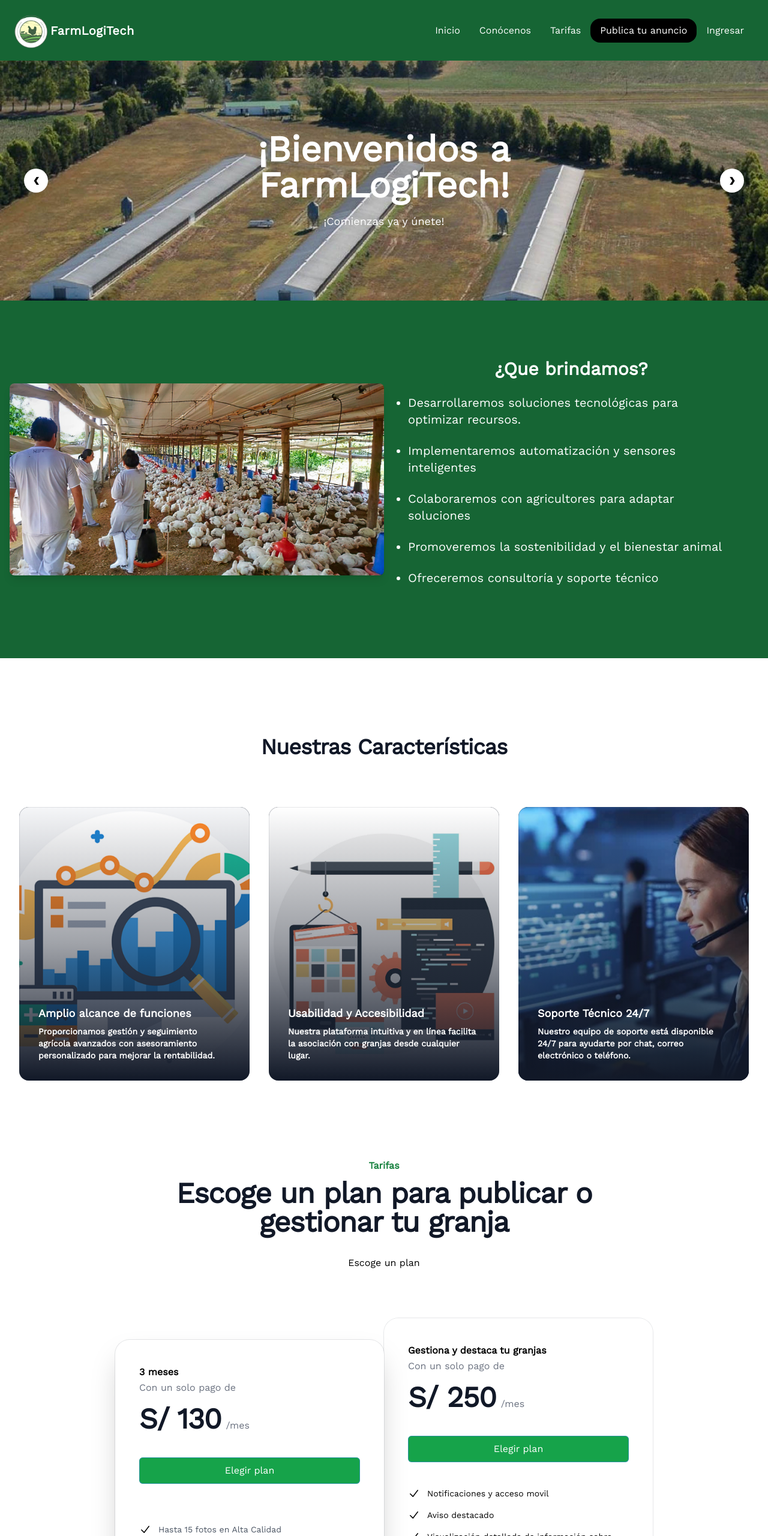
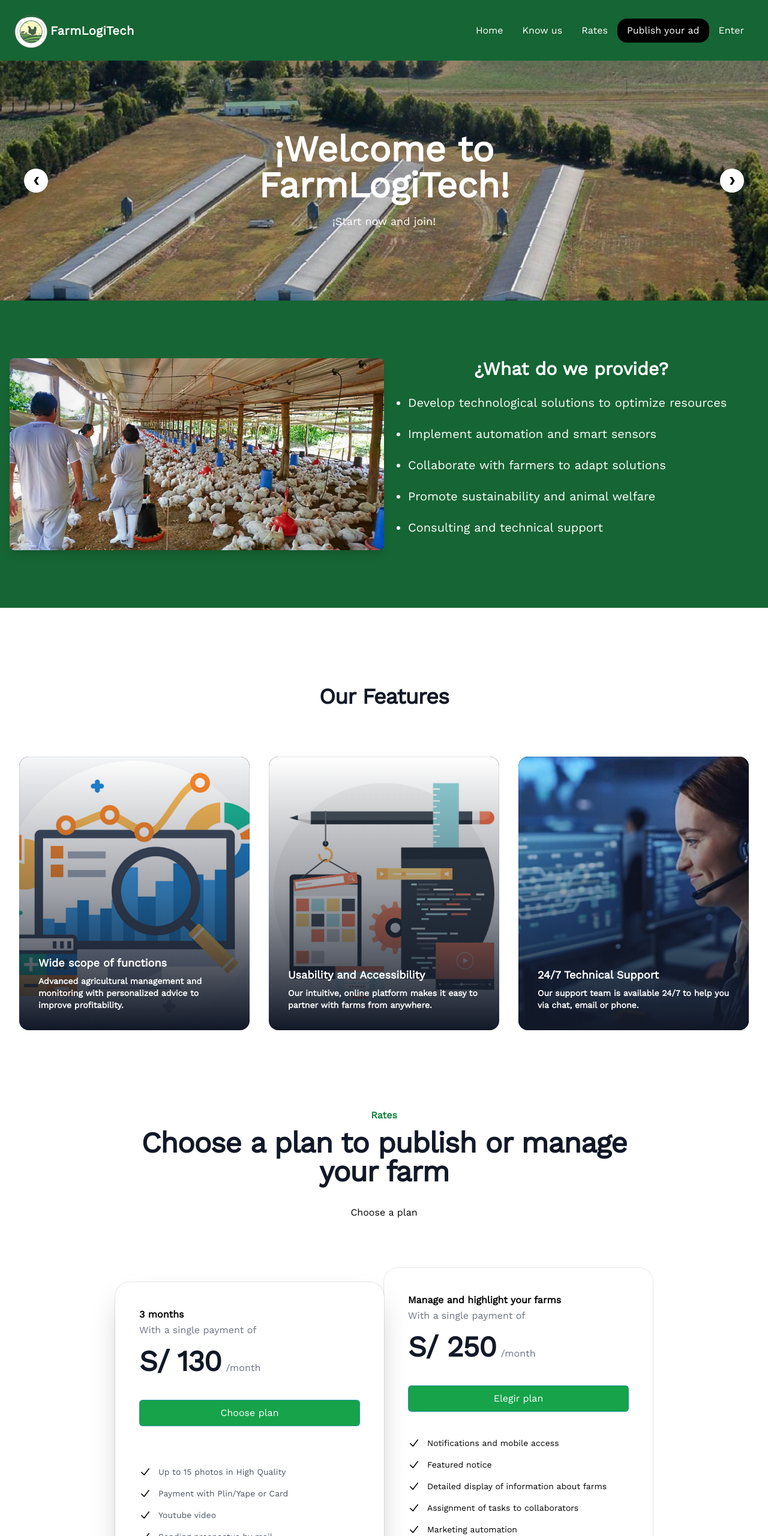
Before and after one commit to Aplicaciones-Web-WX55-Group-S-del-Softw/landing-page, a website: page docs/index.html in a window 1280 px wide. Shown: the top 2560 px of the page at 60% size. Drawn offline with nearby package versions, Linux system fonts and the light colour scheme.

Commit message:
Translate language to EN

```diff
--- a/docs/index.html
+++ b/docs/index.html
@@ -1,5 +1,5 @@
 <!DOCTYPE html>
-<html lang="es">
+<html lang="en">
 
 <head>
     <meta charset="UTF-8">
@@ -84,15 +84,15 @@
                 <nav>
                     <ul class="md:flex items-center justify-between text-base pt-4 md:pt-0 text-white">
                         <li><a class="inline-block no-underline hover:text-black hover:underline py-2 px-4"
-                                href="#">Inicio</a></li>
+                                href="#">Home</a></li>
                         <li><a class="inline-block no-underline hover:text-black hover:underline py-2 px-4"
-                                href="#">Conócenos</a></li>
+                                href="#">Know us</a></li>
                         <li><a class="inline-block no-underline hover:text-black hover:underline py-2 px-4"
-                                href="#">Tarifas</a></li>
-                        <li><button><a class="inline-block bg-black rounded-2xl text-white py-2 px-4" href="#">Publica
-                                    tu anuncio</a></button></li>
+                                href="#">Rates</a></li>
+                        <li><button><a class="inline-block bg-black rounded-2xl text-white py-2 px-4" href="#">Publish your ad
+                        </a></button></li>
                         <li><a class="inline-block no-underline hover:text-black hover:underline py-2 px-4"
-                                href="#">Ingresar</a></li>
+                                href="#">Enter</a></li>
                     </ul>
                 </nav>
             </div>
@@ -118,8 +118,8 @@
                         <img src="img/img-galpon.jpg" alt="galpon-1" class="w-full">
                         <div
                             class="text-white text-center absolute top-1/2 left-1/2 transform -translate-x-1/2 -translate-y-1/2">
-                            <h2 class="md:text-6xl text-4xl font-bold mb-4">¡Bienvenidos a FarmLogiTech!</h2>
-                            <p class="text-lg">¡Comienzas ya y únete!</p>
+                            <h2 class="md:text-6xl text-4xl font-bold mb-4">¡Welcome to FarmLogiTech!</h2>
+                            <p class="text-lg">¡Start now and join!</p>
                         </div>
                     </div>
                 </div>
@@ -135,7 +135,7 @@
                         <img src="img/img-cuidado.jpg" alt="img-cuidado" class="w-full opacity-80">
                         <div
                             class="text-white text-center absolute top-1/2 left-1/2 transform -translate-x-1/2 -translate-y-1/2">
-                            <h2 class="text-3xl font-bold mb-4">Busca la granja de tu preferencia</h2>
+                            <h2 class="text-3xl font-bold mb-4">Find the farm of your choice</h2>
 
                         </div>
                     </div>
@@ -153,7 +153,7 @@
                         <img src="img/img-granja2.jpg" alt="granja-2" class="w-full">
                         <div
                             class="text-white text-center absolute top-1/2 left-1/2 transform -translate-x-1/2 -translate-y-1/2">
-                            <h2 class="text-3xl font-bold mb-4">!Contáctanos ahora!</h2>
+                            <h2 class="text-3xl font-bold mb-4">!Contact us now!</h2>
                         </div>
                     </div>
                 </div>
@@ -173,14 +173,14 @@
                     alt="Descripción de la imagen">
             </div>
             <div class="texto md:w-1/2 text-center text-xl md:text-left text-white p-10">
-                <h2 class="text-3xl font-semibold mb-6 text-center text-white">¿Que brindamos?</h2>
+                <h2 class="text-3xl font-semibold mb-6 text-center text-white">¿What do we provide?</h2>
 
                 <ul class="list-disc">
-                    <li class="mb-6">Desarrollaremos soluciones tecnológicas para optimizar recursos.</li>
-                    <li class="mb-6">Implementaremos automatización y sensores inteligentes</li>
-                    <li class="mb-6">Colaboraremos con agricultores para adaptar soluciones</li>
-                    <li class="mb-6">Promoveremos la sostenibilidad y el bienestar animal</li>
-                    <li class="mb-6">Ofreceremos consultoría y soporte técnico</li>
+                    <li class="mb-6">Develop technological solutions to optimize resources</li>
+                    <li class="mb-6">Implement automation and smart sensors</li>
+                    <li class="mb-6">Collaborate with farmers to adapt solutions</li>
+                    <li class="mb-6">Promote sustainability and animal welfare</li>
+                    <li class="mb-6">Consulting and technical support</li>
                 </ul>
             </div>
 
@@ -197,7 +197,7 @@
     <div class="bg-white py-24 sm:py-32">
         <div class="mx-auto max-w-7xl px-6 lg:px-8">
           <div class="mx-auto max-w-2xl text-center">
-            <h2 class="text-3xl font-bold tracking-tight text-gray-900 sm:text-4xl">Nuestras Características</h2>
+            <h2 class="text-3xl font-bold tracking-tight text-gray-900 sm:text-4xl">Our Features</h2>
           </div>
           <div class="mx-auto mt-16 grid max-w-2xl auto-rows-fr grid-cols-1 gap-8 sm:mt-20 lg:mx-0 lg:max-w-none lg:grid-cols-3">
             <article class="relative isolate flex flex-col justify-end overflow-hidden rounded-2xl bg-gray-900 px-8 pb-8 pt-80 sm:pt-48 lg:pt-80">
@@ -207,9 +207,9 @@
               <h3 class="mt-3 text-lg font-semibold leading-6 text-white">
                 <a href="#">
                   <span class="absolute inset-0"></span>
-                  Amplio alcance de funciones
+                  Wide scope of functions
                 </a>
-                <p class="text-sm mt-2  ">Proporcionamos gestión y seguimiento agrícola avanzados con asesoramiento personalizado para mejorar la rentabilidad.</p>
+                <p class="text-sm mt-2  ">Advanced agricultural management and monitoring with personalized advice to improve profitability.</p>
               </h3>
             </article>
 
@@ -220,9 +220,9 @@
                 <h3 class="mt-3 text-lg font-semibold leading-6 text-white">
                   <a href="#">
                     <span class="absolute inset-0"></span>
-                    Usabilidad y Accesibilidad
+                    Usability and Accessibility
                   </a>
-                  <p class="text-sm mt-2">Nuestra plataforma intuitiva y en línea facilita la asociación con granjas desde cualquier lugar.</p>
+                  <p class="text-sm mt-2">Our intuitive, online platform makes it easy to partner with farms from anywhere.</p>
                 </h3>
               </article>
 
@@ -233,9 +233,9 @@
                 <h3 class="mt-3 text-lg font-semibold leading-6 text-white">
                   <a href="#">
                     <span class="absolute inset-0"></span>
-                    Soporte Técnico 24/7
+                    24/7 Technical Support
                   </a>
-                  <p class="text-sm mt-2">Nuestro equipo de soporte está disponible 24/7 para ayudarte por chat, correo electrónico o teléfono.</p>
+                  <p class="text-sm mt-2">Our support team is available 24/7 to help you via chat, email or phone.</p>
                 </h3>
               </article>
           </div>
@@ -245,20 +245,20 @@
     <!--Section de TARIFAS Giacomo -->
     <div class="relative isolate bg-white px-6 lg:px-8">
         <div class="mx-auto max-w-2xl text-center lg:max-w-4xl">
-          <h2 class="text-base font-semibold leading-7 text-green-700">Tarifas</h2>
-          <p class="mt-2 text-4xl font-bold tracking-tight text-gray-900 sm:text-5xl">Escoge un plan para publicar o gestionar tu granja</p>
-            <p class="mt-8 text-black">Escoge un plan</p>
+          <h2 class="text-base font-semibold leading-7 text-green-700">Rates</h2>
+          <p class="mt-2 text-4xl font-bold tracking-tight text-gray-900 sm:text-5xl">Choose a plan to publish or manage your farm</p>
+            <p class="mt-8 text-black">Choose a plan </p>
         </div>
 
         <div class="mx-auto mt-16 grid max-w-lg grid-cols-1 items-center gap-y-6 sm:mt-20 sm:gap-y-0 lg:max-w-4xl lg:grid-cols-2">
           <div class="rounded-3xl p-8 ring-1 ring-gray-900/10 sm:p-10 relative bg-white shadow-2xl">
-            <h3 id="tier-personal" class="text-base leading-7 text-black font-bold">3 meses</h3>
-            <p class="text-gray-500">Con un solo pago de</p>
+            <h3 id="tier-personal" class="text-base leading-7 text-black font-bold">3 months</h3>
+            <p class="text-gray-500">With a single payment of</p>
             <p class="mt-4 flex items-baseline gap-x-2">
               <span class="text-5xl font-bold tracking-tight text-gray-900">S/ 130</span>
-              <span class="text-base text-gray-500">/mes</span>
+              <span class="text-base text-gray-500">/month</span>
             </p>
-            <a href="#"  class="mt-8 block rounded-md py-2.5 px-3.5 text-center text-md focus-visible:outline focus-visible:outline-2 focus-visible:outline-offset-2 sm:mt-10 text-white ring-1 ring-inset  hover:ring-green-800 bg-green-600">Elegir plan</a>
+            <a href="#"  class="mt-8 block rounded-md py-2.5 px-3.5 text-center text-md focus-visible:outline focus-visible:outline-2 focus-visible:outline-offset-2 sm:mt-10 text-white ring-1 ring-inset  hover:ring-green-800 bg-green-600">Choose plan</a>
 
           </br>
           <ul role="list" class="mt-8 space-y-3 text-sm leading-6 sm:mt-10 text-gray-600">
@@ -266,25 +266,25 @@
               <svg class="h-6 w-5 flex-none text-black" viewBox="0 0 20 20" fill="currentColor" aria-hidden="true">
                 <path fill-rule="evenodd" d="M16.704 4.153a.75.75 0 01.143 1.052l-8 10.5a.75.75 0 01-1.127.075l-4.5-4.5a.75.75 0 011.06-1.06l3.894 3.893 7.48-9.817a.75.75 0 011.05-.143z" clip-rule="evenodd" />
               </svg>
-              Hasta 15 fotos en Alta Calidad
+              Up to 15 photos in High Quality
             </li>
             <li class="flex gap-x-3">
               <svg class="h-6 w-5 flex-none text-black" viewBox="0 0 20 20" fill="currentColor" aria-hidden="true">
                 <path fill-rule="evenodd" d="M16.704 4.153a.75.75 0 01.143 1.052l-8 10.5a.75.75 0 01-1.127.075l-4.5-4.5a.75.75 0 011.06-1.06l3.894 3.893 7.48-9.817a.75.75 0 011.05-.143z" clip-rule="evenodd" />
               </svg>
-              Pago con Plin/Yape o Tarjeta
+              Payment with Plin/Yape or Card
             </li>
             <li class="flex gap-x-3">
               <svg class="h-6 w-5 flex-none text-black" viewBox="0 0 20 20" fill="currentColor" aria-hidden="true">
                 <path fill-rule="evenodd" d="M16.704 4.153a.75.75 0 01.143 1.052l-8 10.5a.75.75 0 01-1.127.075l-4.5-4.5a.75.75 0 011.06-1.06l3.894 3.893 7.48-9.817a.75.75 0 011.05-.143z" clip-rule="evenodd" />
               </svg>
-              Video de Youtube
+              Youtube video
             </li>
             <li class="flex gap-x-3">
               <svg class="h-6 w-5 flex-none text-black" viewBox="0 0 20 20" fill="currentColor" aria-hidden="true">
                 <path fill-rule="evenodd" d="M16.704 4.153a.75.75 0 01.143 1.052l-8 10.5a.75.75 0 01-1.127.075l-4.5-4.5a.75.75 0 011.06-1.06l3.894 3.893 7.48-9.817a.75.75 0 011.05-.143z" clip-rule="evenodd" />
               </svg>
-              Envío de prospecto por correo
+              Sending prospectus by mail
             </li>
           </ul>
 
@@ -292,11 +292,11 @@
 
           <!--SECTION 250 SOLES PLAN -->
           <div class="rounded-3xl p-8 ring-1 ring-gray-900/10 sm:p-10 bg-white/60 sm:mx-8 lg:mx-0  ">
-            <h3 id="tier-team" class="text-base leading-7 text-black font-bold">Gestiona y destaca tu granjas</h3>
-            <p class="text-gray-500">Con un solo pago de</p>
+            <h3 id="tier-team" class="text-base leading-7 text-black font-bold">Manage and highlight your farms</h3>
+            <p class="text-gray-500">With a single payment of</p>
             <p class="mt-4 flex items-baseline gap-x-2">
               <span class="text-5xl font-bold tracking-tight text-gray-900">S/ 250</span>
-              <span class="text-base text-gray-500">/mes</span>
+              <span class="text-base text-gray-500">/month</span>
             </p>
             <a href="#"  class="mt-8 block rounded-md py-2.5 px-3.5 text-center text-md focus-visible:outline focus-visible:outline-2 focus-visible:outline-offset-2 sm:mt-10 text-white ring-1 ring-inset  hover:ring-green-800 bg-green-600">Elegir plan</a>
 
@@ -305,37 +305,37 @@
                 <svg class="h-6 w-5 flex-none text-black" viewBox="0 0 20 20" fill="currentColor" aria-hidden="true">
                   <path fill-rule="evenodd" d="M16.704 4.153a.75.75 0 01.143 1.052l-8 10.5a.75.75 0 01-1.127.075l-4.5-4.5a.75.75 0 011.06-1.06l3.894 3.893 7.48-9.817a.75.75 0 011.05-.143z" clip-rule="evenodd" />
                 </svg>
-                Notificaciones y acceso movil
+                Notifications and mobile access
               </li>
               <li class="flex gap-x-3">
                 <svg class="h-6 w-5 flex-none text-black" viewBox="0 0 20 20" fill="currentColor" aria-hidden="true">
                   <path fill-rule="evenodd" d="M16.704 4.153a.75.75 0 01.143 1.052l-8 10.5a.75.75 0 01-1.127.075l-4.5-4.5a.75.75 0 011.06-1.06l3.894 3.893 7.48-9.817a.75.75 0 011.05-.143z" clip-rule="evenodd" />
                 </svg>
-                Aviso destacado
+                Featured notice
               </li>
               <li class="flex gap-x-3">
                 <svg class="h-6 w-5 flex-none text-black" viewBox="0 0 20 20" fill="currentColor" aria-hidden="true">
                   <path fill-rule="evenodd" d="M16.704 4.153a.75.75 0 01.143 1.052l-8 10.5a.75.75 0 01-1.127.075l-4.5-4.5a.75.75 0 011.06-1.06l3.894 3.893 7.48-9.817a.75.75 0 011.05-.143z" clip-rule="evenodd" />
                 </svg>
-                Visualización detallada de información sobre granjas
+                Detailed display of information about farms
+                            </li>
+              <li class="flex gap-x-3">
+                <svg class="h-6 w-5 flex-none text-black" viewBox="0 0 20 20" fill="currentColor" aria-hidden="true">
+                  <path fill-rule="evenodd" d="M16.704 4.153a.75.75 0 01.143 1.052l-8 10.5a.75.75 0 01-1.127.075l-4.5-4.5a.75.75 0 011.06-1.06l3.894 3.893 7.48-9.817a.75.75 0 011.05-.143z" clip-rule="evenodd" />
+                </svg>
+                Assignment of tasks to collaborators
               </li>
               <li class="flex gap-x-3">
                 <svg class="h-6 w-5 flex-none text-black" viewBox="0 0 20 20" fill="currentColor" aria-hidden="true">
                   <path fill-rule="evenodd" d="M16.704 4.153a.75.75 0 01.143 1.052l-8 10.5a.75.75 0 01-1.127.075l-4.5-4.5a.75.75 0 011.06-1.06l3.894 3.893 7.48-9.817a.75.75 0 011.05-.143z" clip-rule="evenodd" />
                 </svg>
-                Asignación de tareas a colaboradores
+                Marketing automation
               </li>
               <li class="flex gap-x-3">
                 <svg class="h-6 w-5 flex-none text-black" viewBox="0 0 20 20" fill="currentColor" aria-hidden="true">
                   <path fill-rule="evenodd" d="M16.704 4.153a.75.75 0 01.143 1.052l-8 10.5a.75.75 0 01-1.127.075l-4.5-4.5a.75.75 0 011.06-1.06l3.894 3.893 7.48-9.817a.75.75 0 011.05-.143z" clip-rule="evenodd" />
                 </svg>
-                Marketing automations
-              </li>
-              <li class="flex gap-x-3">
-                <svg class="h-6 w-5 flex-none text-black" viewBox="0 0 20 20" fill="currentColor" aria-hidden="true">
-                  <path fill-rule="evenodd" d="M16.704 4.153a.75.75 0 01.143 1.052l-8 10.5a.75.75 0 01-1.127.075l-4.5-4.5a.75.75 0 011.06-1.06l3.894 3.893 7.48-9.817a.75.75 0 011.05-.143z" clip-rule="evenodd" />
-                </svg>
-                Muchas funciones más
+                Many more functions
               </li>
             </ul>
         </div>
@@ -343,7 +343,7 @@
 
     <!--SECCION MÉTODO DE PAGOS-->
     <div class="mx-auto md:mt-48 mt-20 max-w-7xl px-6  lg:px-8">
-        <h2 class="text-center text-3xl font-bold text-black mb-10"> Puedes pagar con: </h2>
+        <h2 class="text-center text-3xl font-bold text-black mb-10"> You can pay with: </h2>
         <div
             class="mx-auto grid max-w-lg grid-cols-4 items-center gap-x-8 gap-y-12 sm:max-w-xl sm:grid-cols-6 sm:gap-x-10 sm:gap-y-14 lg:mx-0 lg:max-w-none lg:grid-cols-5">
             <img class="col-span-2 max-h-12 w-full object-contain lg:col-span-1" src="img/img-yape.png" alt="yape"
@@ -362,8 +362,8 @@
         <div class="bg-white py-24 sm:py-32">
             <div class="mx-auto grid max-w-7xl gap-x-8 gap-y-20 px-6 lg:px-8 xl:grid-cols-3">
                 <div class="max-w-2xl">
-                    <h2 class="text-3xl font-bold tracking-tight text-gray-900 sm:text-4xl">Colaboradores</h2>
-                    <p class="mt-6 text-lg leading-8 text-gray-600">Integrantes de la creacion del proyecto FarmLogiTech
+                    <h2 class="text-3xl font-bold tracking-tight text-gray-900 sm:text-4xl">Collaborators</h2>
+                    <p class="mt-6 text-lg leading-8 text-gray-600">Members of the creation of the FarmLogiTech project
                     </p>
                 </div>
                 <ul role="list" class="grid gap-x-8 gap-y-12 sm:grid-cols-2 sm:gap-y-16 xl:col-span-2">
@@ -422,14 +422,14 @@
 
         <footer class="bg-green-800 py-8 text-center">
             <!-- SIGUENOS EN REDES SOCIALES -->
-            <p class="mb-4 text-white">Síguenos en nuestras redes sociales:</p>
+            <p class="mb-4 text-white">Follow us on our social networks:</p>
             <div class="social-icons flex justify-center text-white">
                 <a href="#" class="mr-4"><i class="fab fa-facebook-f"></i></a>
                 <a href="#" class="mr-4"><i class="fab fa-twitter"></i></a>
                 <a href="#" class="mr-4"><i class="fab fa-instagram"></i></a>
             </div>
             <!-- DERECHOS DE AUTOR -->
-            <p class="mt-8 text-white">&copy; 2024 FarmLogiTech. Todos los derechos reservados.</p>
+            <p class="mt-8 text-white">&copy; 2024 FarmLogiTech. All rights reserved.</p>
         </footer>
 
 
```
